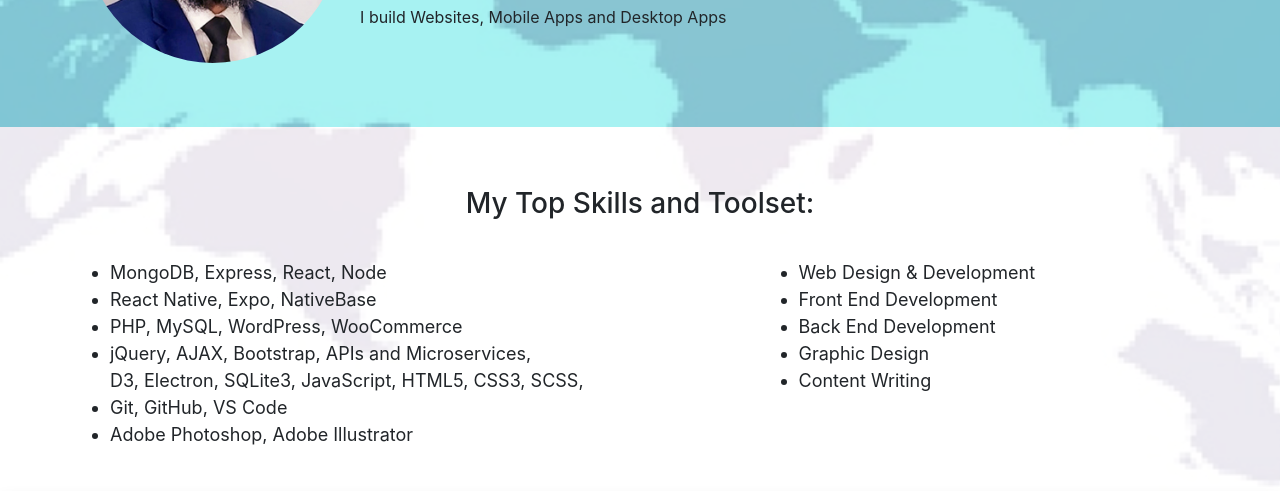
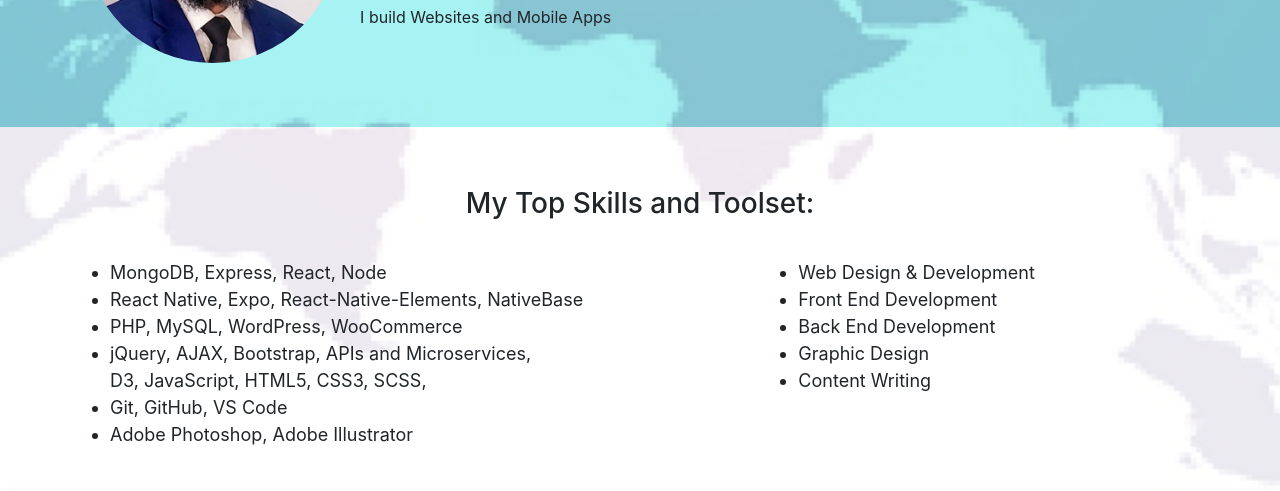
Before and after one commit to tradecoder/portfolio, a plain HTML site: page index.html in a window 1280 px wide. Shown: the part 304-795 px from the top of the page. Drawn offline with nearby package versions, Linux system fonts and the light colour scheme.

Commit message:
Update index.html

```diff
--- a/index.html
+++ b/index.html
@@ -54,7 +54,7 @@
             <hr>
             <div class="title">
               <h2>I'm a Full Stack Developer</h2>
-              <p class="work-type">I build Websites, Mobile Apps and Desktop Apps</p>
+              <p class="work-type">I build Websites and Mobile Apps</p>
             </div>
           </div>
         </div>
@@ -66,9 +66,9 @@
           <div class="flex-grow-1">
             <ul>
               <li> MongoDB, Express, React, Node </li>
-              <li> React Native, Expo, NativeBase </li>
+              <li> React Native, Expo, React-Native-Elements, NativeBase </li>
               <li> PHP, MySQL, WordPress, WooCommerce </li>
-              <li> jQuery, AJAX, Bootstrap, APIs and Microservices, <br> D3, Electron, SQLite3, JavaScript, HTML5, CSS3, SCSS,  </li>
+              <li> jQuery, AJAX, Bootstrap, APIs and Microservices, <br> D3, JavaScript, HTML5, CSS3, SCSS,  </li>
               <li> Git, GitHub, VS Code </li>
               <li> Adobe Photoshop, Adobe Illustrator</li>
             </ul>
```
